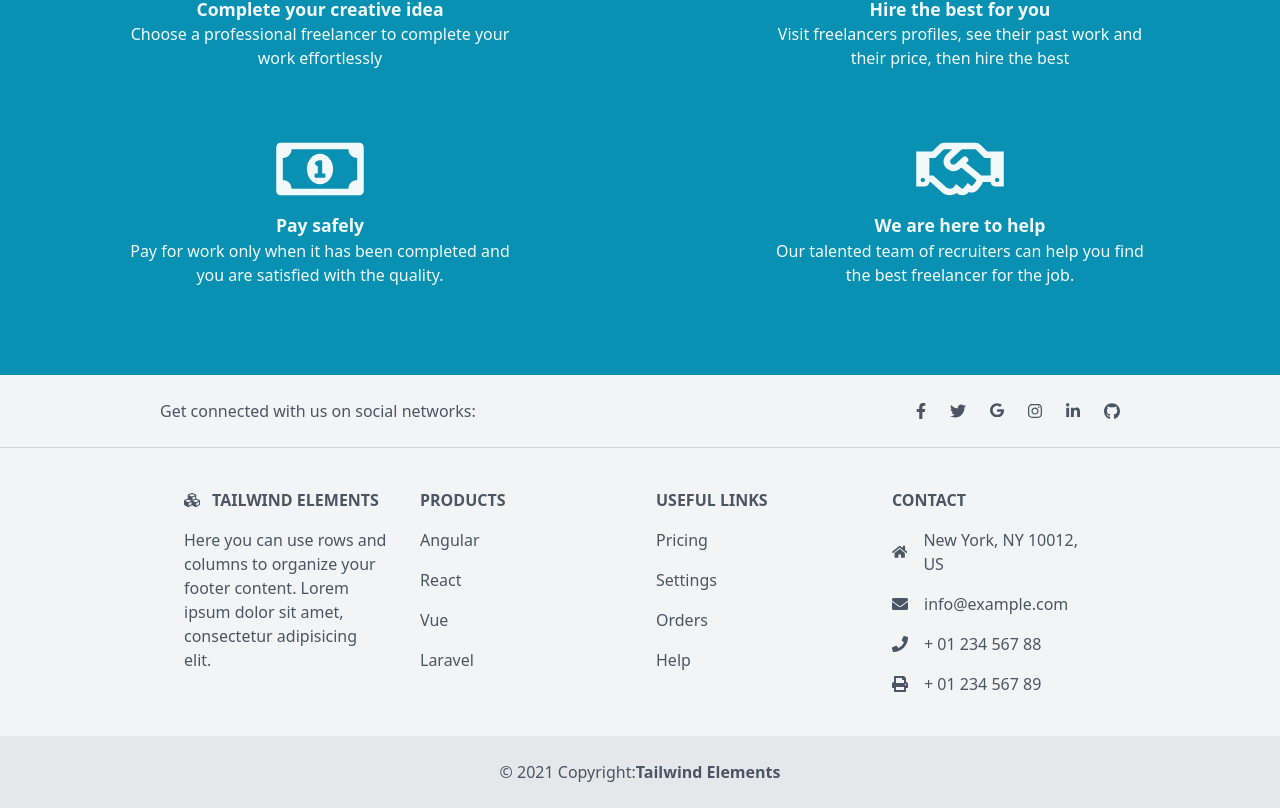
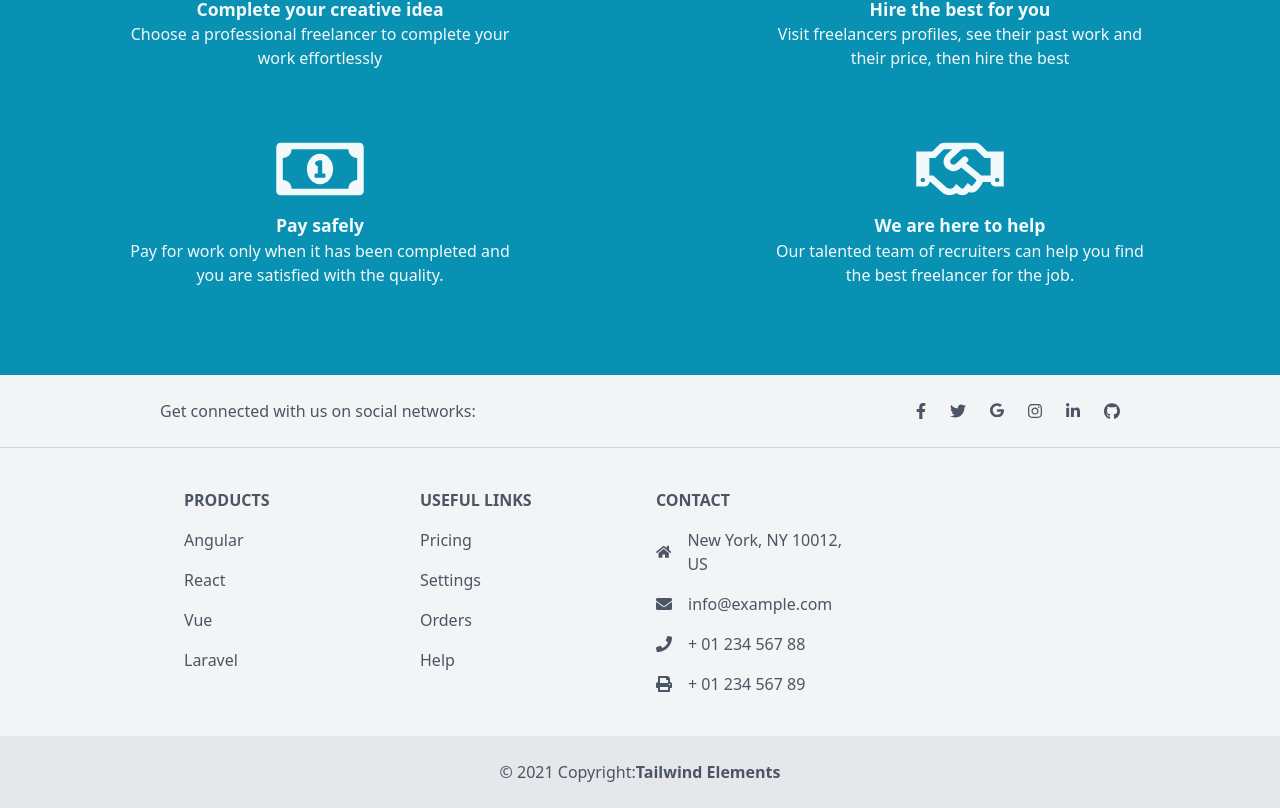
Before and after one commit to moh1434/Maslah-Tech-vue3, a Vue app: page / in a window 1280 px wide. Shown: the part 938-1746 px from the top of the page. Built offline with nearby package versions, Linux system fonts and the light colour scheme.

Commit message:
remove unwanted div

```diff
--- a/src/components/global/TheFooter.vue
+++ b/src/components/global/TheFooter.vue
@@ -123,40 +123,7 @@
     </div>
     <div class="mx-6 py-10 text-center md:text-left">
       <div class="grid grid-1 md:grid-cols-2 lg:grid-cols-4 gap-8 lg:px-40">
-        <div class="">
-          <h6
-            class="
-              uppercase
-              font-semibold
-              mb-4
-              flex
-              items-center
-              justify-center
-              md:justify-start
-            "
-          >
-            <svg
-              aria-hidden="true"
-              focusable="false"
-              data-prefix="fas"
-              data-icon="cubes"
-              class="w-4 mr-3"
-              role="img"
-              xmlns="http://www.w3.org/2000/svg"
-              viewBox="0 0 512 512"
-            >
-              <path
-                fill="currentColor"
-                d="M488.6 250.2L392 214V105.5c0-15-9.3-28.4-23.4-33.7l-100-37.5c-8.1-3.1-17.1-3.1-25.3 0l-100 37.5c-14.1 5.3-23.4 18.7-23.4 33.7V214l-96.6 36.2C9.3 255.5 0 268.9 0 283.9V394c0 13.6 7.7 26.1 19.9 32.2l100 50c10.1 5.1 22.1 5.1 32.2 0l103.9-52 103.9 52c10.1 5.1 22.1 5.1 32.2 0l100-50c12.2-6.1 19.9-18.6 19.9-32.2V283.9c0-15-9.3-28.4-23.4-33.7zM358 214.8l-85 31.9v-68.2l85-37v73.3zM154 104.1l102-38.2 102 38.2v.6l-102 41.4-102-41.4v-.6zm84 291.1l-85 42.5v-79.1l85-38.8v75.4zm0-112l-102 41.4-102-41.4v-.6l102-38.2 102 38.2v.6zm240 112l-85 42.5v-79.1l85-38.8v75.4zm0-112l-102 41.4-102-41.4v-.6l102-38.2 102 38.2v.6z"
-              ></path>
-            </svg>
-            Tailwind ELEMENTS
-          </h6>
-          <p>
-            Here you can use rows and columns to organize your footer content.
-            Lorem ipsum dolor sit amet, consectetur adipisicing elit.
-          </p>
-        </div>
+        <!--  -->
         <div class="">
           <h6
             class="
```
